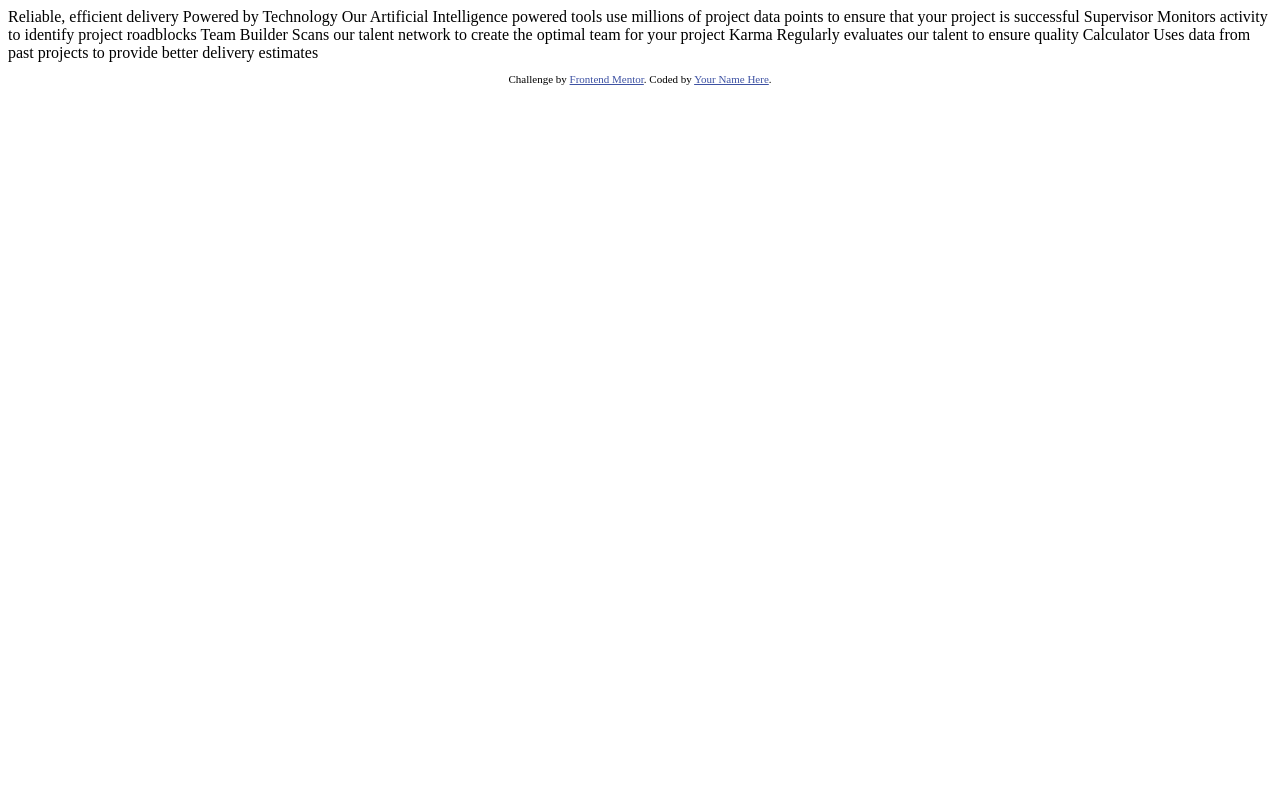
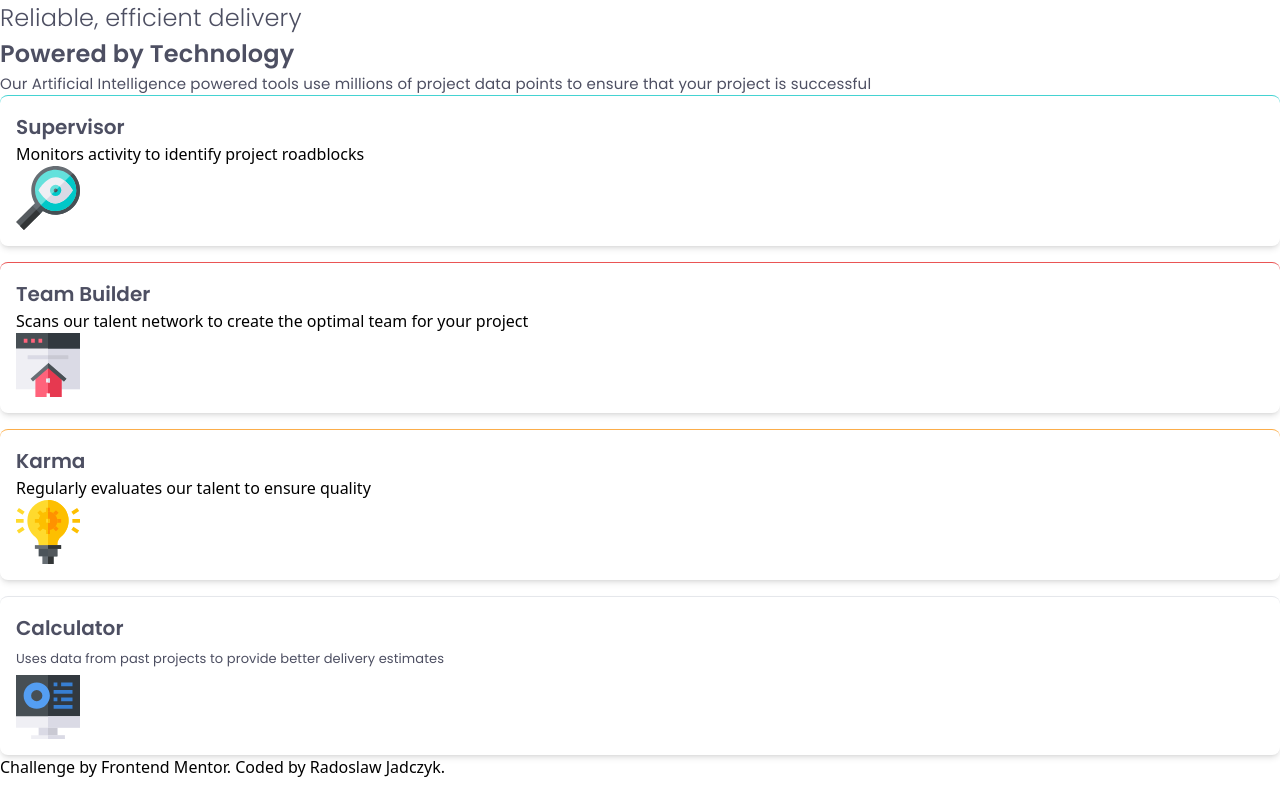
Before and after one commit to Kaczupinko/four-card-feature-section, a plain HTML site: page index.html in a window 1280 px wide. Drawn offline with nearby package versions, Linux system fonts and the light colour scheme.

Commit message:
Add fonts and svg

```diff
--- a/index.html
+++ b/index.html
@@ -8,38 +8,76 @@
 
     <title>Frontend Mentor | Four card feature section</title>
 
-  <!-- Feel free to remove these styles or customise in your own stylesheet 👍 -->
-  <style>
-    .attribution { font-size: 11px; text-align: center; }
-    .attribution a { color: hsl(228, 45%, 44%); }
-  </style>
+    <link rel="preconnect" href="https://fonts.googleapis.com" />
+    <link rel="preconnect" href="https://fonts.gstatic.com" crossorigin />
+    <link href="https://fonts.googleapis.com/css2?family=Poppins:wght@100..900&display=swap" rel="stylesheet" />
+
+    <!-- Tailwind CSS -->
+    <script src="https://cdn.tailwindcss.com"></script>
+    <script>
+        tailwind.config = {
+        theme: {
+            extend: {
+                colors: {
+                    'tomato-red': '#EA5454',
+                    'aqua': '#44D3D2',
+                    'sunset-orange': '#FCAE4A',
+                    'sky-blue': '#549EF2',
+                    'slate-gray': '#4D4F62',
+                },
+            },
+            fontFamily: {
+            poppins: ['Poppins', 'sans-serif'],
+            },
+        },
+        };
+    </script>
+
 </head>
 <body>
-
+    <main>
+        <header>
+            <div>
+                <h1 class="text-slate-gray font-poppins text-[24px] font-light leading-normal tracking-[0.167px]">
                     Reliable, efficient delivery
+                </h1>
+                <h2 class="text-slate-gray font-poppins text-[24px] font-semibold leading-normal tracking-[0.167px]">
                     Powered by Technology
-
+                </h2>
+            </div>
+            <p class="text-slate-gray font-poppins text-[15px] font-normal leading-[23px] tracking-[0.167px]">
                 Our Artificial Intelligence powered tools use millions of project data points
                 to ensure that your project is successful
-
-  Supervisor
-  Monitors activity to identify project roadblocks
-
-  Team Builder
-  Scans our talent network to create the optimal team for your project
-
-  Karma
-  Regularly evaluates our talent to ensure quality
-
-  Calculator
-  Uses data from past projects to provide better delivery estimates
-
-
+            </p>
+        </header>
+        <section class="grid grid-cols-1 gap-4">
+            <div class="p-4 rounded-lg shadow-md border-t border-aqua">
+                <h3 class="text-slate-gray font-poppins text-[20px] font-semibold leading-normal">Supervisor</h3>
+                <p>Monitors activity to identify project roadblocks</p>
+                <img src="images\icon-supervisor.svg" alt="Description of the icon" class="w-16 h-16">
+            </div>
+            <div class="p-4 rounded-lg shadow-md border-t border-tomato-red">
+                <h3 class="text-slate-gray font-poppins text-[20px] font-semibold leading-normal">Team Builder</h3>
+                <p>Scans our talent network to create the optimal team for your project</p>
+                <img src="images\icon-team-builder.svg" alt="Description of the icon" class="w-16 h-16">
+            </div>
+            <div class="p-4 rounded-lg shadow-md border-t border-sunset-orange">
+                <h3 class="text-slate-gray font-poppins text-[20px] font-semibold leading-normal">Karma</h3>
+                <p>Regularly evaluates our talent to ensure quality</p>
+                <img src="images\icon-karma.svg" alt="Description of the icon" class="w-16 h-16">
+            </div>
+            <div class="p-4 rounded-lg shadow-md border-t borderslate-gray">
+                <h3 class="text-slate-gray font-poppins text-[20px] font-semibold leading-normal">Calculator</h3>
+                <p class="text-slate-gray font-poppins text-[13px] font-normal leading-[32px] tracking-[0.09px]">Uses data from past projects to provide better delivery estimates</p>
+                <img src="images\icon-calculator.svg" alt="Description of the icon" class="w-16 h-16">
+            </div>
+        </section>
         <footer>
             <p class="attribution">
             Challenge by <a href="https://www.frontendmentor.io?ref=challenge" target="_blank">Frontend Mentor</a>.
-      Coded by <a href="#">Your Name Here</a>.
+            Coded by <a href="#">Radoslaw Jadczyk</a>.
             </p>
         </footer>
+    </main>
 </body>
 </html>
```
Lines whose indentation alone changed are shown as unchanged.
